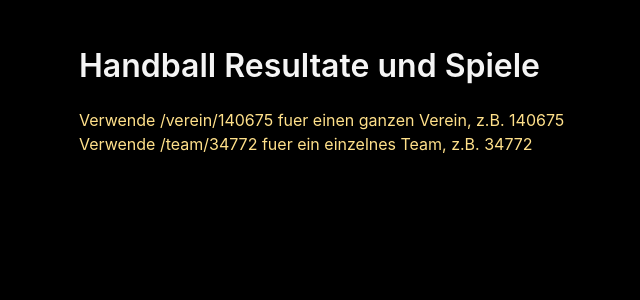
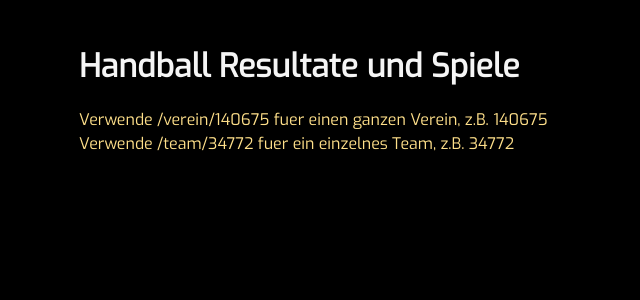
Before and after one commit to nimdanitro/handball-ch-widget, a React (Create React App) app: page / in a window 1280 px wide. Shown: the top 300 px of the page, without its empty margins (1-641 px from the left). Built offline with nearby package versions, Linux system fonts and the light colour scheme.

Commit message:
adjust fonts

```diff
--- a/src/App.scss
+++ b/src/App.scss
@@ -2,6 +2,11 @@
 
 // Redefine black as black black :)
 $black: hsl(0, 0%, 0%) !default;
+
+@import url('https://fonts.googleapis.com/css2?family=Exo&display=swap');
+
+$family-serif: "Exo", serif;
+$family-primary: $family-serif;
 
 @import "~bulma/sass/utilities/initial-variables.sass";
 
```
